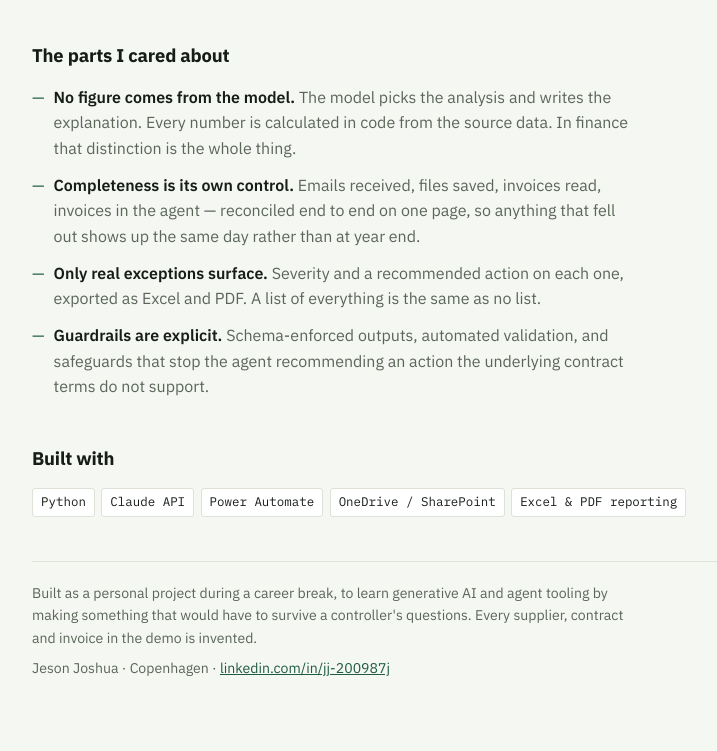
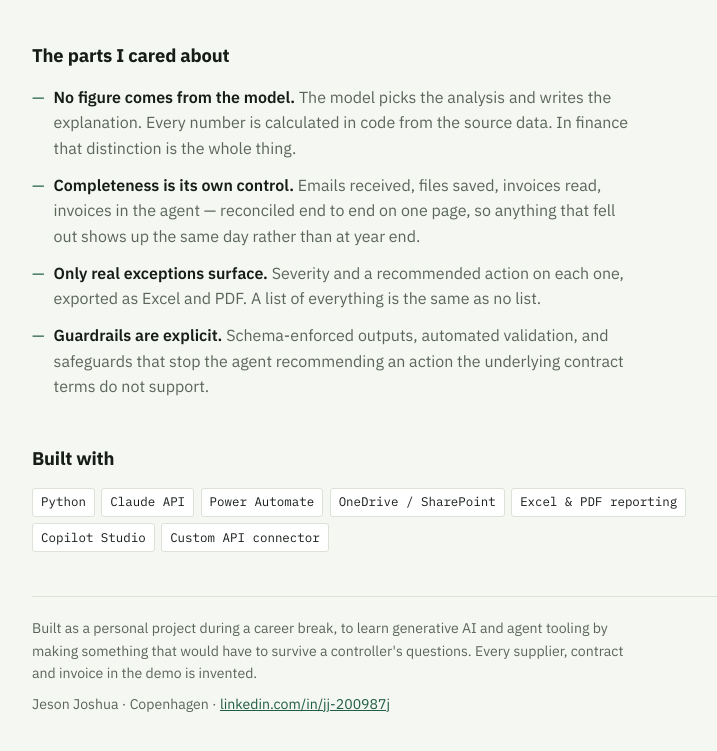
Before and after one commit to jesonjoshua/jesonjoshua.github.io, a plain HTML site: page index.html in a window 1280 px wide. Shown: the part 1686-2437 px from the top of the page, without its empty margins (224-941 px from the left). Drawn offline with Linux system fonts and the light colour scheme.

Commit message:
Update index.html

```diff
--- a/index.html
+++ b/index.html
@@ -271,6 +271,8 @@
       <span class="chip">Power Automate</span>
       <span class="chip">OneDrive / SharePoint</span>
       <span class="chip">Excel &amp; PDF reporting</span>
+      <span class="chip">Copilot Studio</span>
+      <span class="chip">Custom API connector</span>
     </div>
   </section>
 
```
